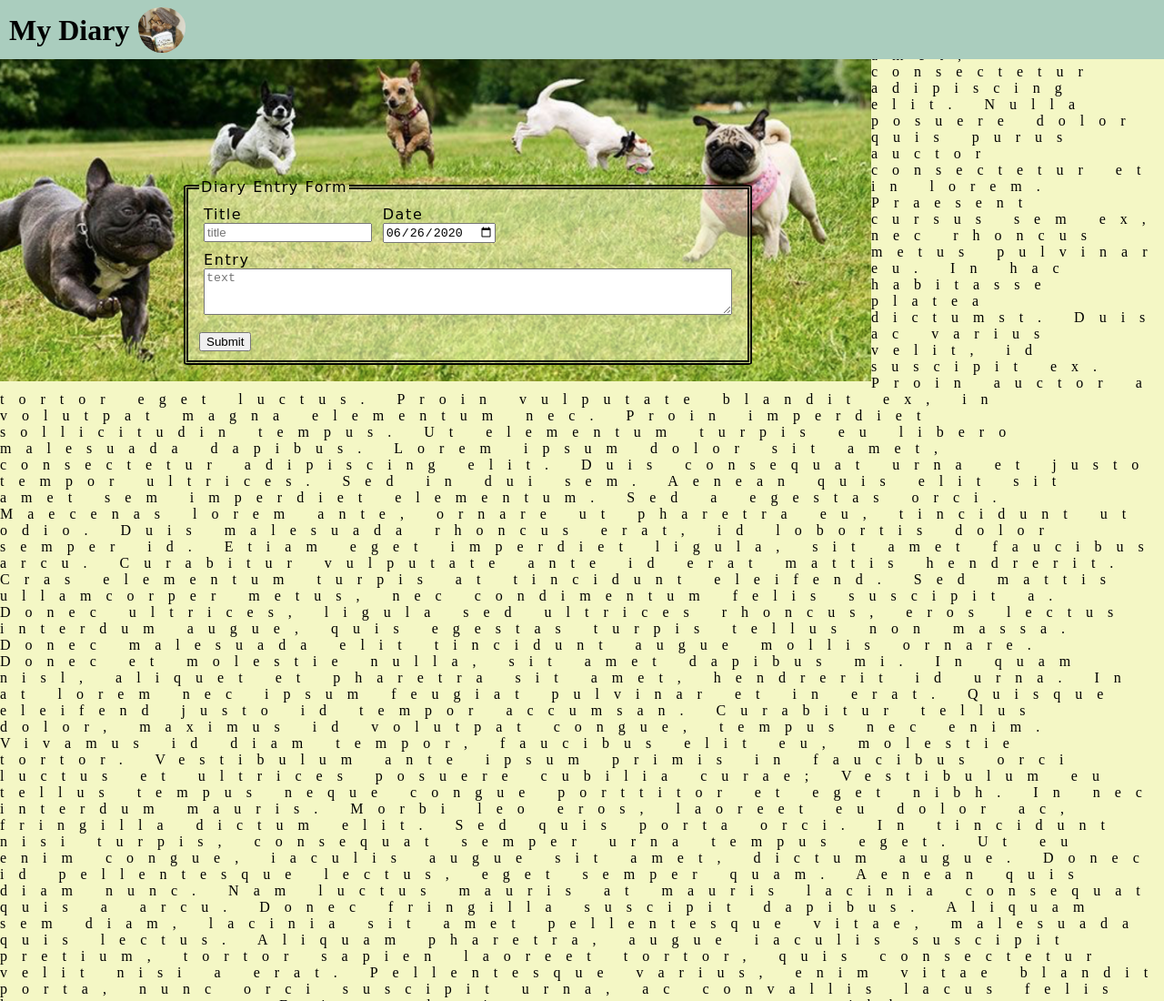
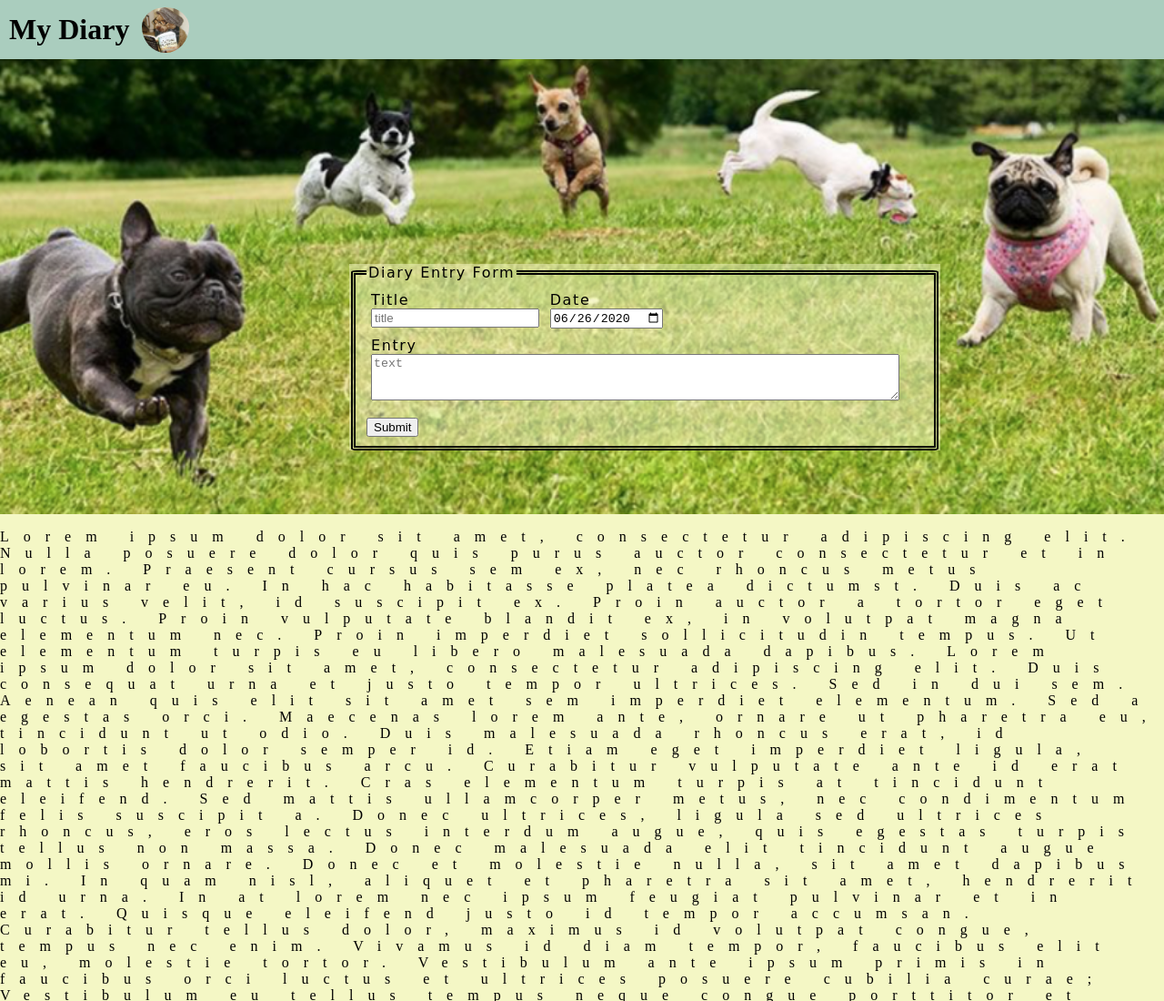
Before and after one commit to Brazenbillygoat/myDogDiary, a plain HTML site: page views/index.html in a window 1280 px wide. Shown: the top 1100 px of the page at 91% size. Drawn offline with Linux system fonts and the light colour scheme; a web font is replaced by a local one.

Commit message:
Refactored the css

```diff
--- a/css/styles.css
+++ b/css/styles.css
@@ -14,36 +14,46 @@ p {
     background-color: #aacdbe;
     display: block;
     position: fixed;
-    top: 0;
-    left: 0;
     width: 100%;
-    z-index: 1;
+    /* z-index: 1; */
     height: 65px;
 }
 
 .header-title {
     display: inline-block;
     height: auto;
-    margin: 15px 10px;
-
+    margin: 0px 10px;
+    position: relative;
+    top: -15px;
     width: auto;
 }
 
 .header-img {
+    display: inline-block;
     border-radius: 50%;
     height: 50px;
     padding-top: 8px;
-    position: absolute;
 }
 
 /* everything contained in the body-container */
 .body-container {
-    position: relative;
-    float: left;
+    background-color: white;
+    background-image: url('../Images/dog-park.png');
+    background-repeat: no-repeat;
+    background-size: cover;
+    /* display: block; */
+    height: 500px;
+    padding-top: 65px;
     font-family: 'Piedra', cursive;
     letter-spacing: .1em;
+    width: 100%;
+}
 
-}
+/* .body-img {
+    object-fit: cover;
+    height: auto;
+    width: 100%;
+} */
 
 fieldset {
     border-radius: 1%;
@@ -70,7 +80,9 @@ fieldset {
 
 .body-form {
     background-color: #f4f7c57f;
-    position: absolute;
-    top: 180px;
-    left: 200px;
+    position: relative;
+    margin-bottom: 10px;
+    bottom: -45%;
+    left: 30%;
+    width: 650px;
 }
--- a/views/index.html
+++ b/views/index.html
@@ -17,9 +17,8 @@
   </div>
 
   <div class="body-container">
-    <img class="body-img" src="../Images/dog-park.png">
-    <form>
-      <fieldset class="body-form">
+    <form class="body-form">
+      <fieldset>
         <legend>Diary Entry Form</legend>
         <label class="diary-title">
           Title
```
